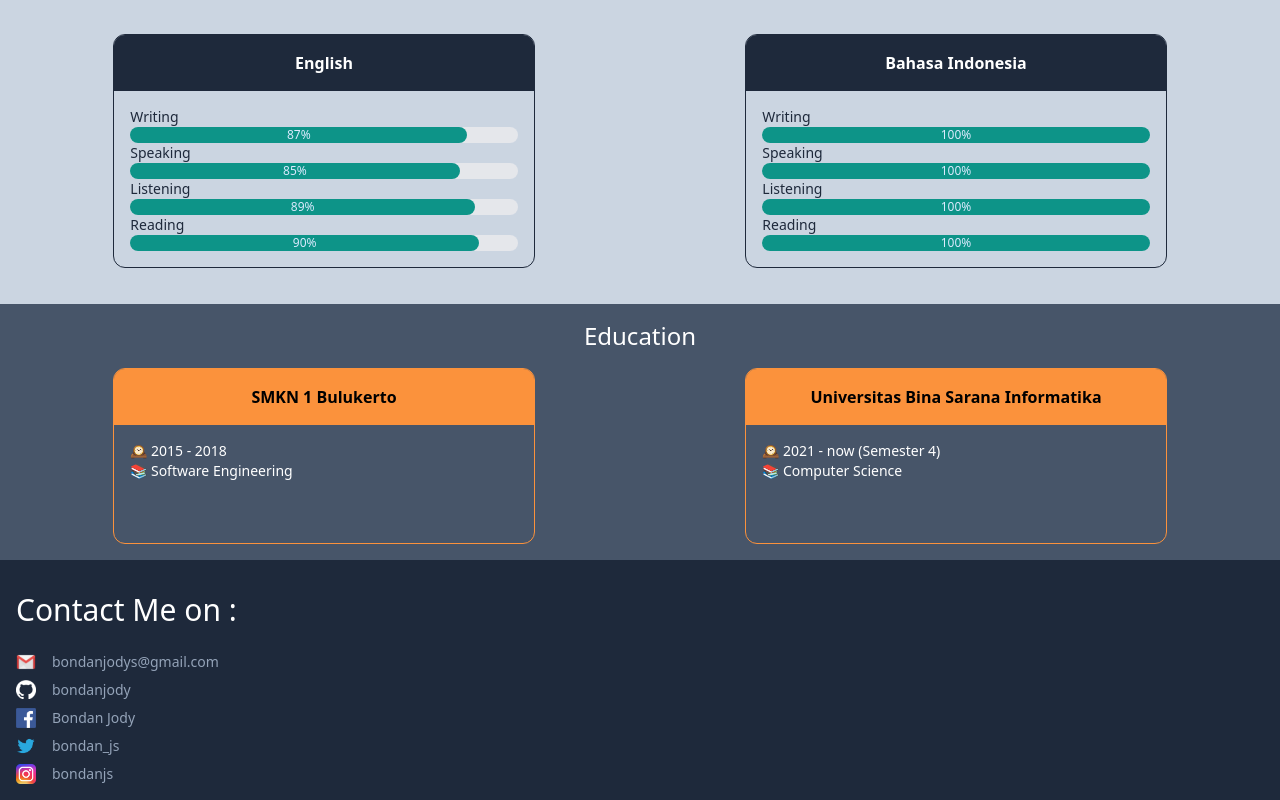
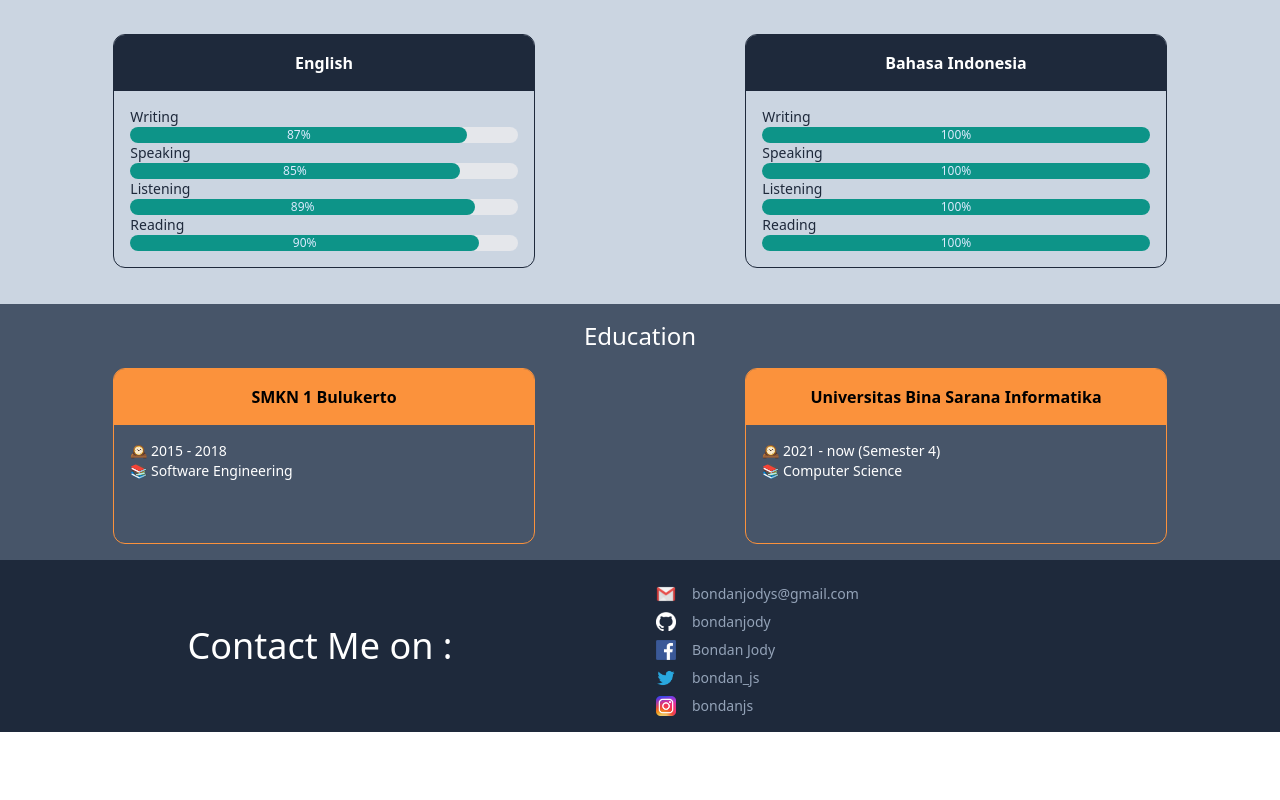
Before and after one commit to bondanjody/about-bondan-jody-react, a React (Vite) app: page / in a window 1280 px wide. Shown: the part 1106-1906 px from the top of the page. After the commit the page ends 1838 px from the top, so only its background shows below. Built offline with nearby package versions, Linux system fonts and the light colour scheme.

Commit message:
Menambahkan tampilan untuk desktop pada komponen Contact

```diff
--- a/src/assets/components/Layout/Contact.jsx
+++ b/src/assets/components/Layout/Contact.jsx
@@ -5,8 +5,8 @@ import twitterPic from '../../images/twitter.png';
 import githubPic from '../../images/github.png';
 
 const Contact = () => {
-    return  <div className="bg-slate-800 py-4">
-                <div className="text-white text-3xl p-4">
+    return  <div className="bg-slate-800 py-4 md:flex">
+                <div className="text-white text-3xl p-4 md:flex md:justify-center md:items-center md:text-4xl md:w-1/2">
                     <h2>Contact Me on :</h2>
                 </div>
                 <div className='px-4 text-slate-400'>
```
